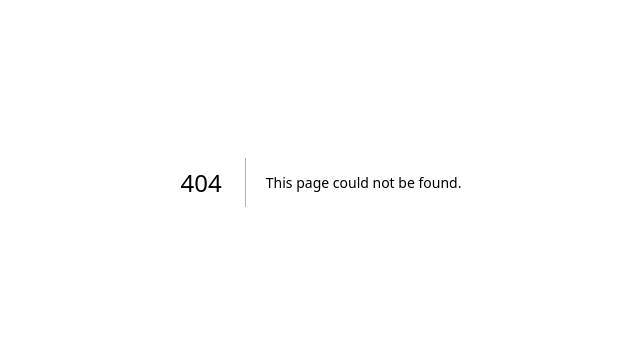
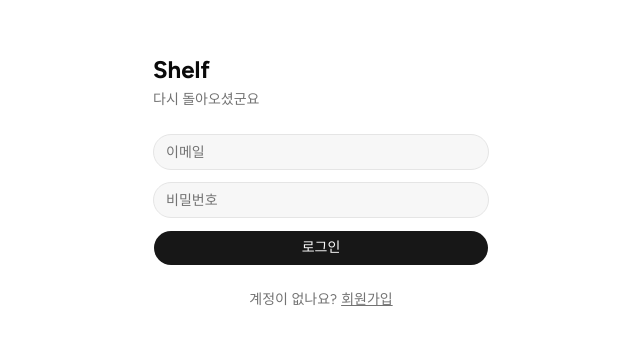
Before and after one commit to Gomyeunghan/shelf, a Next.js app: page /login in a window 1280 px wide. Before the commit this address had no page. Shown: the part 218-562 px from the top of the page, without its empty margins (319-959 px from the left). Built offline with nearby package versions, Linux system fonts and the light colour scheme; no server answers.

Commit message:
feat : 수파베이스 연결 및 로그인 테스트

```diff
--- /dev/null
+++ b/src/app/(auth)/login/page.tsx
@@ -0,0 +1,107 @@
+"use client";
+
+import { useState } from "react";
+import { createClient } from "@/lib/supabase/client";
+import { useRouter } from "next/navigation";
+import { Button } from "@/components/ui/button";
+import { Input } from "@/components/ui/input";
+
+export default function LoginPage() {
+  const [email, setEmail] = useState("");
+  const [password, setPassword] = useState("");
+  const [nickname, setNickname] = useState("");
+  const [isSignUp, setIsSignUp] = useState(false);
+  const [loading, setLoading] = useState(false);
+  const [error, setError] = useState("");
+  const router = useRouter();
+  const supabase = createClient();
+
+  const handleSubmit = async () => {
+    setLoading(true);
+    setError("");
+
+    if (isSignUp) {
+      // 회원가입
+      const { data, error } = await supabase.auth.signUp({ email, password });
+      if (error) {
+        setError(error.message);
+        setLoading(false);
+        return;
+      }
+
+      // User 테이블에 프로필 저장
+      if (data.user) {
+        await supabase.from("User").insert({
+          id: data.user.id,
+          email,
+          nickname,
+        });
+      }
+    } else {
+      // 로그인
+      const { error } = await supabase.auth.signInWithPassword({
+        email,
+        password,
+      });
+      if (error) {
+        setError(error.message);
+        setLoading(false);
+        return;
+      }
+    }
+
+    router.push("/home");
+    router.refresh();
+  };
+
+  return (
+    <div className="min-h-screen flex items-center justify-center bg-background">
+      <div className="w-full max-w-sm space-y-6 p-6">
+        <div className="space-y-1">
+          <h1 className="text-2xl font-bold">Shelf</h1>
+          <p className="text-muted-foreground text-sm">
+            {isSignUp
+              ? "친구들과 음악 서재를 만들어보세요"
+              : "다시 돌아오셨군요"}
+          </p>
+        </div>
+
+        <div className="space-y-3">
+          {isSignUp && (
+            <Input
+              placeholder="닉네임"
+              value={nickname}
+              onChange={(e) => setNickname(e.target.value)}
+            />
+          )}
+          <Input
+            type="email"
+            placeholder="이메일"
+            value={email}
+            onChange={(e) => setEmail(e.target.value)}
+          />
+          <Input
+            type="password"
+            placeholder="비밀번호"
+            value={password}
+            onChange={(e) => setPassword(e.target.value)}
+          />
+          {error && <p className="text-destructive text-sm">{error}</p>}
+          <Button className="w-full" onClick={handleSubmit} disabled={loading}>
+            {loading ? "..." : isSignUp ? "회원가입" : "로그인"}
+          </Button>
+        </div>
+
+        <p className="text-center text-sm text-muted-foreground">
+          {isSignUp ? "이미 계정이 있나요?" : "계정이 없나요?"}
+          <button
+            className="ml-1 underline"
+            onClick={() => setIsSignUp(!isSignUp)}
+          >
+            {isSignUp ? "로그인" : "회원가입"}
+          </button>
+        </p>
+      </div>
+    </div>
+  );
+}
--- /dev/null
+++ b/src/app/home/page.tsx
@@ -0,0 +1,18 @@
+import { createClient } from "@/lib/supabase/server";
+import { redirect } from "next/navigation";
+
+export default async function HomePage() {
+  const supabase = await createClient();
+  const {
+    data: { user },
+  } = await supabase.auth.getUser();
+
+  if (!user) redirect("/login");
+
+  return (
+    <div className="p-6">
+      <h1 className="text-xl font-bold">안녕하세요 👋</h1>
+      <p className="text-muted-foreground text-sm">{user.email}</p>
+    </div>
+  );
+}
```
Also changed, not shown: src/components/ui/dialog.tsx (+25 -25 lines).
